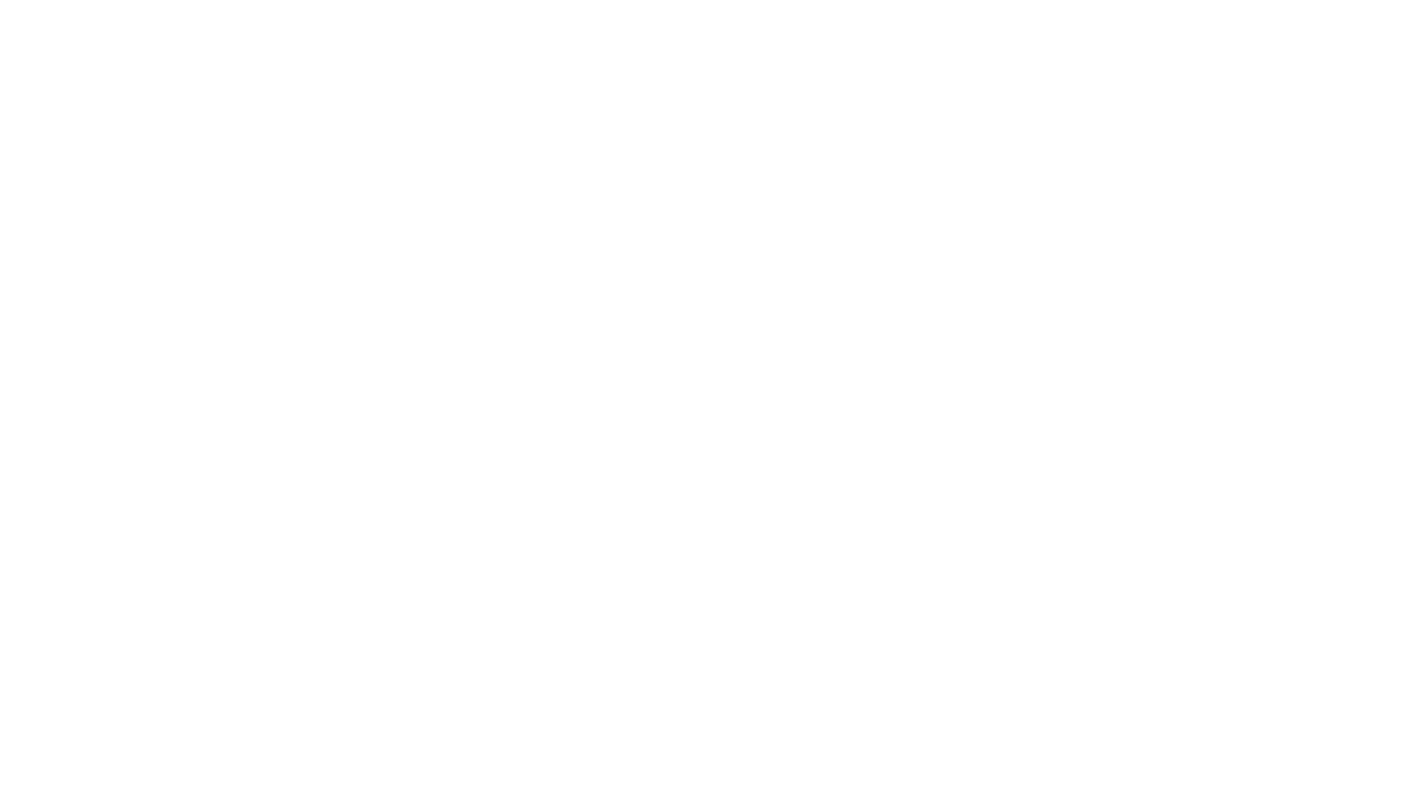
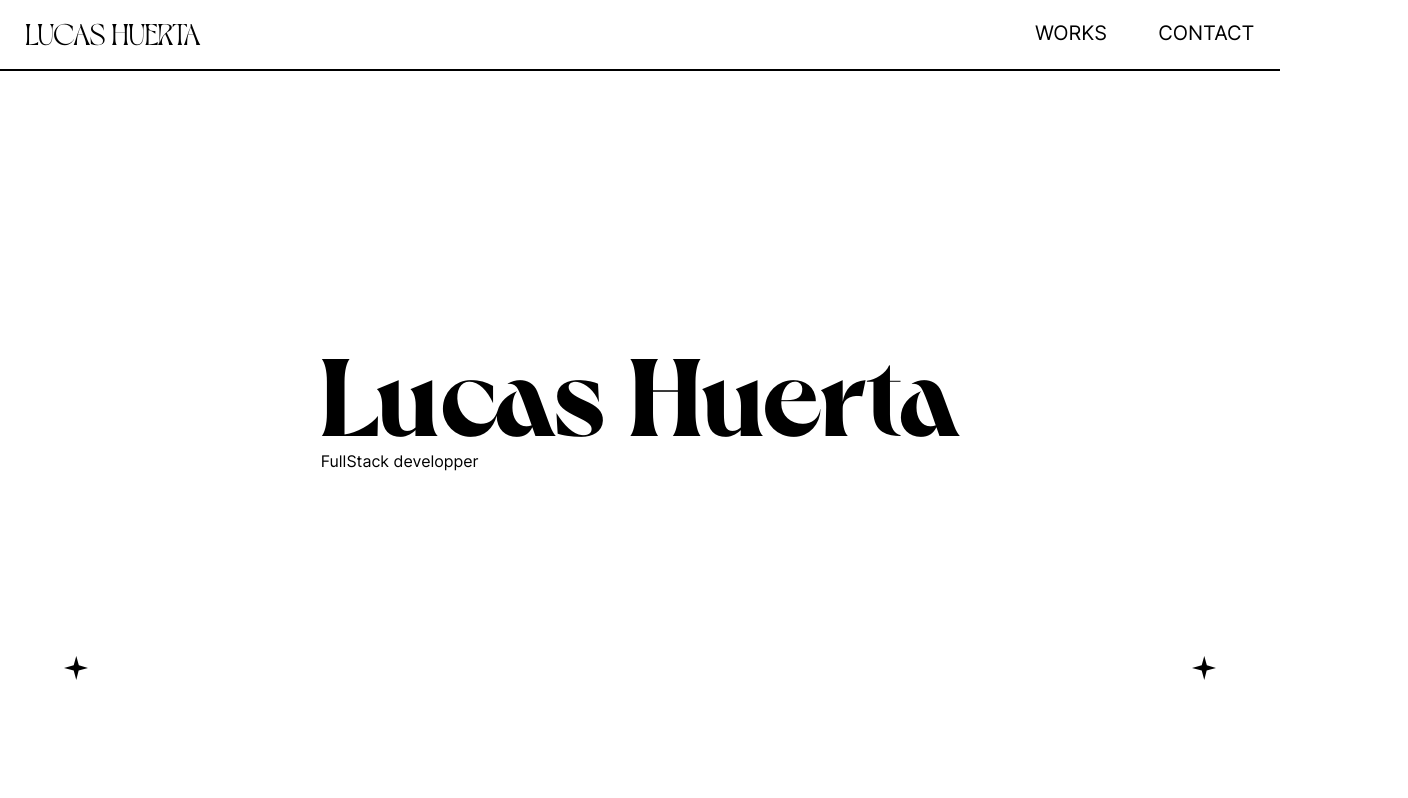
Before and after one commit to Lucas-Huerta/folio2023, a Vue app: page / in a window 1280 px wide. Shown: the top 798 px of the page, 1408 px wide, since content can reach past the window. Built offline with nearby package versions, Linux system fonts and the light colour scheme.

Commit message:
[ADD] Navbar && hero

```diff
--- a/src/App.vue
+++ b/src/App.vue
@@ -1,11 +1,107 @@
-<script setup>
-</script>
-
 <template>
-  <div>
-
+  <div class="wrapper">
+    <Navbar />
+    <div class="hero-wrapper">
+      <div class="container-title">
+        <div>
+          <h1>
+            Lucas Huerta
+          </h1>
+          <p>
+            FullStack developper
+          </p>
+        </div>
+      </div>
+      <div class="container-svg">
+        <svg width="24" height="24" viewBox="0 0 24 24" fill="none" xmlns="http://www.w3.org/2000/svg">
+          <path d="M14.8382 9.13358L12.2744 0L9.70836 9.13358L0 12L9.70836 14.5087L12.2744 24L14.6552 14.5087L24 12L14.8382 9.13358Z" fill="black"/>
+        </svg>
+        <svg width="24" height="24" viewBox="0 0 24 24" fill="none" xmlns="http://www.w3.org/2000/svg">
+          <path d="M14.8382 9.13358L12.2744 0L9.70836 9.13358L0 12L9.70836 14.5087L12.2744 24L14.6552 14.5087L24 12L14.8382 9.13358Z" fill="black"/>
+        </svg>
+      </div>
+      <div class="container-ellipse">
+        <div class="ellipse">
+        </div>
+      </div>
+    </div>
   </div>
 </template>
 
+<script setup>
+import Navbar from './components/Navbar.vue';
+</script>
+
 <style scoped>
+.wrapper{
+  width: 100%;
+  height: 100vh;
+  position: relative;
+}
+
+.hero-wrapper{
+  width: 100%;
+  height: 100%;
+}
+
+.hero-wrapper h1{
+  font-weight: bold;
+  font-size: 110px;
+}
+
+.container-title{
+  width: 100%;
+  height: 100%;
+  display: flex;
+  flex-direction: column;
+  align-items: center;
+  justify-content: center
+}
+
+.container-title div{
+  width: fit-content;
+  display: flex;
+  flex-direction: column;
+  align-items: flex-start;
+}
+
+.container-title div p{
+  margin: 0;
+}
+
+.container-svg{
+  position: absolute;
+  bottom: 15%;
+  width: 100%;
+  display: flex;
+  flex-direction: row;
+  justify-content: space-between;
+  align-items: center;
+}
+
+.container-svg svg{
+  margin: 0 5vw;
+}
+
+.container-ellipse{
+  position: relative;
+  width: 100%;
+  height: 100px;
+}
+
+.container-ellipse .ellipse{
+  position: absolute;
+  top: 0;
+  background-color: var(--black-color);
+  width: 120vw;
+  height: 100vw;
+  left: 50%;
+  border-top-right-radius: 50%;
+  border-top-left-radius: 50%;
+  -webkit-transform: scale(1) translateX(-50%);
+  transform: scale(1) translateX(-50%);
+  -webkit-transform-origin: center center;
+  transform-origin: center center;
+  z-index: 3;
+}
 </style>
--- /dev/null
+++ b/src/components/Navbar.vue
@@ -0,0 +1,58 @@
+<template>
+    <nav class="nav-wrapper">
+        <div class="nav-left">
+            <h1>
+                Lucas Huerta
+            </h1>
+        </div>
+        <div class="nav-right">
+            <p>
+                Works
+            </p>
+            <p>
+                Contact
+            </p>
+        </div>
+    </nav>
+</template>
+
+<script setup>
+</script>
+
+<style scoped>
+
+.nav-wrapper{
+    display: flex;
+    flex-direction: row;
+    justify-content: space-between;
+    align-items: center;
+    width: 100%;
+    height: fit-content;
+    padding-bottom: 20px;
+    border-bottom: 2px solid black;
+    padding-top: 2vh;
+    text-transform: uppercase;
+    position: fixed;
+}
+.nav-right{
+    display: flex;
+    flex-direction: row;
+}
+
+.nav-left h1{
+    font-size: 30px;
+    margin: 0 2vw;
+}
+
+.nav-left{
+    display: flex;
+    flex-direction: row;
+    justify-content: right;
+}
+
+.nav-right p{
+    margin: 0 2vw;
+    font-size: 20px;
+}
+
+</style>
--- a/src/style.css
+++ b/src/style.css
@@ -48,7 +48,7 @@ body {
 h1 {
   margin: 0;
   font-family: "Dahlia";
-  font-weight: bold;
+  font-weight: normal;
   font-size: 3.2em;
   line-height: 1.1;
 }
@@ -66,8 +66,6 @@ button {
 }
 
 #app {
-  max-width: 1280px;
-  width: 100%;
+  width: 100vw;
   margin: 0 auto;
-  padding: 2rem;
 }
```
Also changed, not shown: src/assets/Vector.svg (added).
